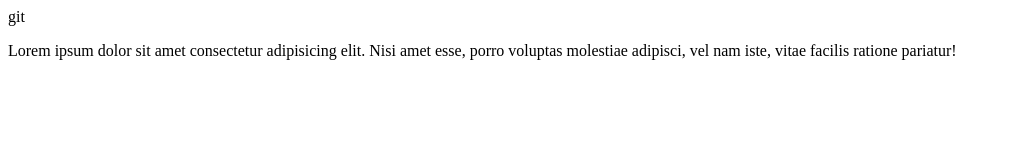
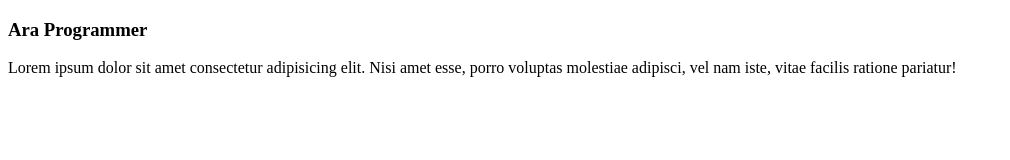
Before and after one commit to FiaruProject/Git-Demo, a plain HTML site: page index.html in a window 1280 px wide. Shown: the whole page, without its empty margins (0-1010 px from the left). Drawn offline with Linux system fonts and the light colour scheme.

Commit message:
Update index.html

```diff
--- a/index.html
+++ b/index.html
@@ -6,7 +6,8 @@
     <meta name="viewport" content="width=device-width, initial-scale=1.0">
     <title>Document</title>
 </head>
-<body>git
+<body>
+    <h3>Ara Programmer</h3>
     <p>Lorem ipsum dolor sit amet consectetur adipisicing elit. Nisi amet esse, porro voluptas molestiae adipisci, vel nam iste, vitae facilis ratione pariatur!</p>
 </body>
 </html>
```
